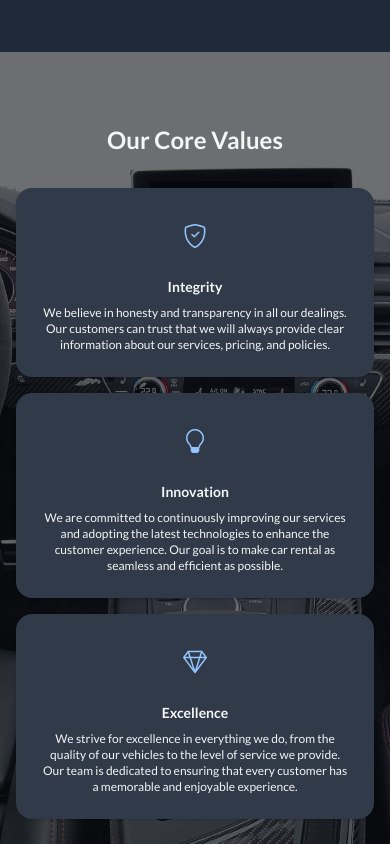
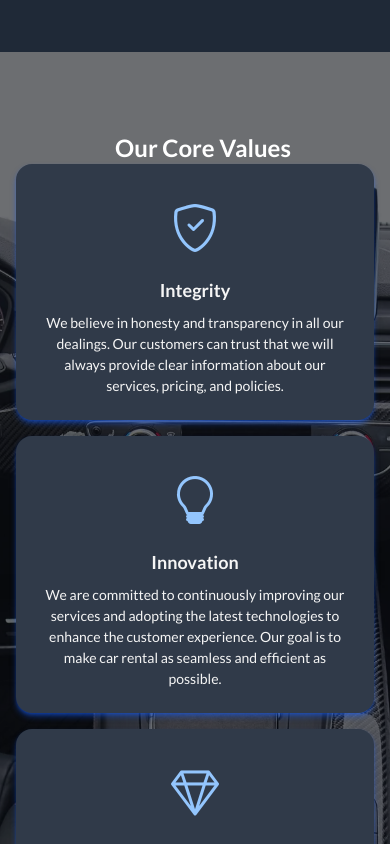
Before and after one commit to jacobferreras/car-rental, a Next.js app: page /about in a window 390 px wide. Shown: the part 3420-4264 px from the top of the page. Built offline with nearby package versions, Linux system fonts and the light colour scheme; no server answers.

Commit message:
refactor: enhance styling and layout of About components for improved responsiveness and visual appeal

```diff
--- a/components/ui/about/AboutCoreValues.tsx
+++ b/components/ui/about/AboutCoreValues.tsx
@@ -6,11 +6,11 @@ const AboutCoreValues = () => {
     <div className="bg-[url('/Corevalues.webp')] bg-cover bg-no-repeat bg-center relative py-24">
       <div className="absolute inset-0 bg-[#0b0e13] opacity-60 z-0"></div>
       <div className="flex flex-col justify-center items-center relative  z-10">
-        <h1 className="text-2xl lg:text-5xl font-family-mono font-bold mb-4 text-center absolute z-20">
+        <h1 className="flex justify-center items-center text-2xl lg:text-5xl font-family-mono font-bold text-white pl-4  absolute z-20">
           Our Core Values
         </h1>
       </div>
-      <div className="flex flex-col md:flex-row items-center justify-center py-10 px-4 gap-4 xl:gap-8 relative z-10">
+      <div className="flex flex-col md:flex-row justify-center items-center px-4  text-center gap-4 lg:gap-8 mt-4 relative z-10">
         <CoreValueCard
           title="Integrity"
           description="We believe in honesty and transparency in all our dealings. Our customers can trust that we will always provide clear information about our services, pricing, and policies."
--- a/components/ui/about/AboutInstaDrive.tsx
+++ b/components/ui/about/AboutInstaDrive.tsx
@@ -3,7 +3,7 @@ import Image from "next/image";
 
 const AboutInstaDrive = () => {
   return (
-    <div className="flex flex-col md:flex-row items-center justify-center py-24 px-4 md:gap-x-12 gap-x-24 bg-[#111827]">
+    <div className="flex flex-col md:flex-row items-center justify-center py-24 px-4 md:gap-x-12 gap-x-24 bg-[#111827] lg:px-12">
       <div>
         <h1 className="mb-4 text-xl md:text-2xl lg:text-4xl xl:text-5xl font-bold font-family-mono">
           Our Journey
--- a/components/ui/about/AboutTeam.tsx
+++ b/components/ui/about/AboutTeam.tsx
@@ -3,7 +3,7 @@ import OurteamCard from "./OurteamCard";
 
 const AboutTeam = () => {
   return (
-    <div className="flex flex-col items-center justify-center py-24 px-4 bg-[#1f2937]">
+    <div className="flex flex-col items-center justify-center py-24 px-4 lg:px-0 bg-[#1f2937]">
       <h1 className="mb-8 text-xl md:text-2xl lg:text-5xl font-bold font-family-mono">
         Meet Our Team
       </h1>
--- a/components/ui/about/CoreValueCard.tsx
+++ b/components/ui/about/CoreValueCard.tsx
@@ -7,18 +7,16 @@ interface CoreValueCardProps {
 const CoreValueCard = (props: CoreValueCardProps) => {
   return (
     <>
-      <div className="card bg-[#303a49] w-auto md:h-110 xl:h-90 lg:w-120 xl:w-96 shadow-sm">
-        <div className="card-header flex justify-center items-center pt-8">
-          <i
-            className={`${props.iconClass} text-2xl text-[#93c5fd] md:text-3xl xl:text-5xl`}
-          ></i>
-        </div>
+      <div className="card bg-[#303a49] w-auto md:h-70  lg:h-90 md:w-106 shadow-md shadow-blue-600/50 hover:shadow-xl">
+        <figure className="px-10 pt-10">
+          <i className={`${props.iconClass} text-[#93c5fd] text-5xl`}></i>
+        </figure>
 
         <div className="card-body items-center text-center">
-          <h1 className="font-bold font-family-mono text-md md:text-lg xl:text-3xl">
+          <h1 className="font-family-mono text-lg xl:text-xl font-bold">
             {props.title}
           </h1>
-          <p className="font-family-sans text-xs md:text-lg xl:text-xl">
+          <p className="font-family-sans text-md lg:text-lg xl:text-xl">
             {props.description}
           </p>
         </div>
```
